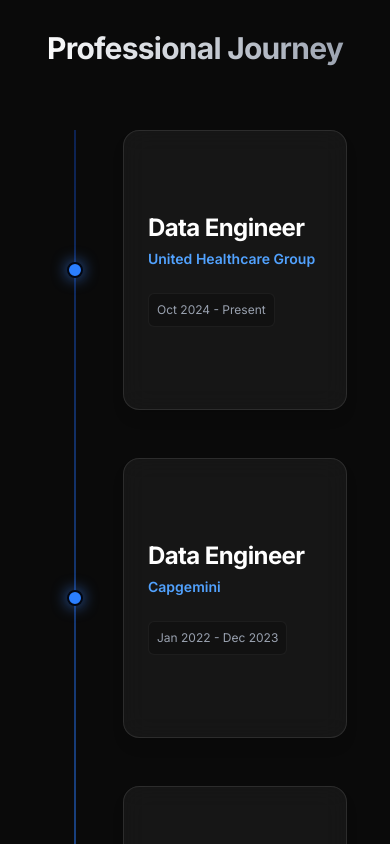
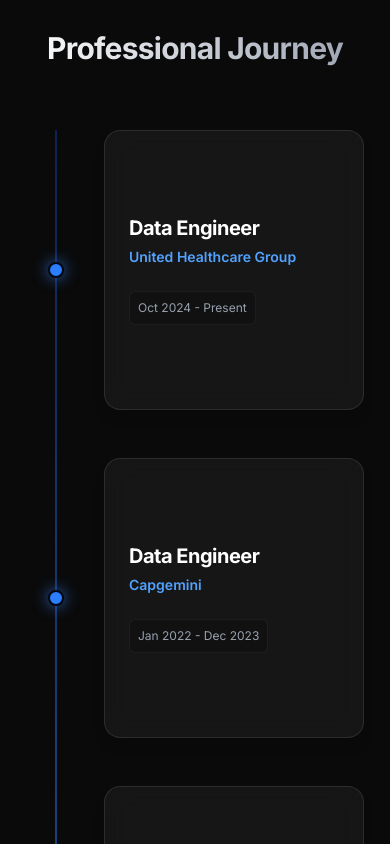
Before and after one commit to Ganateja19/ganateja-portfolio, a Next.js app: page /ganateja-portfolio/ in a window 390 px wide. Shown: the part 3780-4624 px from the top of the page. Built offline with nearby package versions, Linux system fonts and the light colour scheme.

Commit message:
Fix text clipping by enlarging experience cards

```diff
--- a/components/Experience.tsx
+++ b/components/Experience.tsx
@@ -36,12 +36,12 @@
                                         index % 2 === 0 ? "md:justify-start" : "md:justify-end"
                                     }`}
                                 >
-                                    <div className="relative w-56 md:w-64 min-h-[280px] flex flex-col justify-center overflow-hidden bg-white/5 border border-white/10 hover:border-blue-500/40 rounded-2xl p-6 transition-all duration-500 shadow-lg hover:shadow-[0_15px_40px_rgba(59,130,246,0.15)] group-hover:-translate-y-1 backdrop-blur-md">
+                                    <div className="relative min-w-[260px] md:min-w-[300px] w-fit min-h-[280px] md:min-h-[320px] flex flex-col justify-center overflow-hidden bg-white/5 border border-white/10 hover:border-blue-500/40 rounded-2xl p-6 md:p-8 transition-all duration-500 shadow-lg hover:shadow-[0_15px_40px_rgba(59,130,246,0.15)] group-hover:-translate-y-1 backdrop-blur-md">
                                         <div className="absolute inset-0 bg-gradient-to-br from-blue-600/5 to-transparent opacity-0 group-hover:opacity-100 transition-opacity duration-500 z-0" />
 
-                                        <div className="relative z-10 flex flex-col gap-4">
+                                        <div className="relative z-10 flex flex-col gap-4 whitespace-normal break-words">
                                             <div className="flex flex-col gap-1.5">
-                                                <h3 className="text-2xl font-bold text-white group-hover:text-blue-300 transition-colors tracking-tight leading-tight">
+                                                <h3 className="text-xl md:text-2xl font-bold text-white group-hover:text-blue-300 transition-colors tracking-tight leading-tight">
                                                     {item.role}
                                                 </h3>
                                                 <h4 className="text-sm font-semibold text-blue-400">
```
